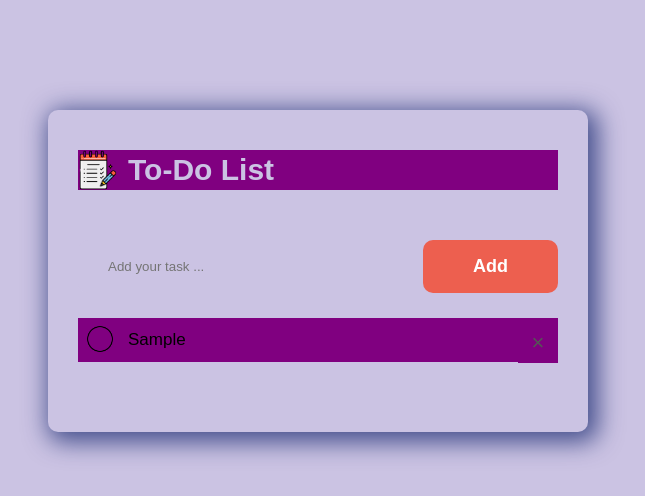
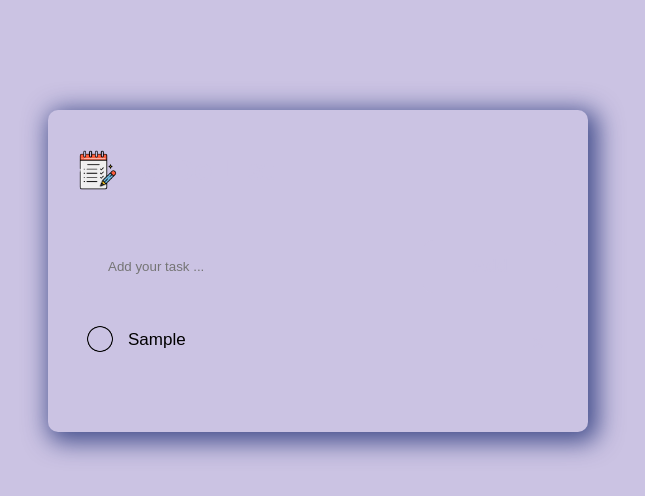
Before and after one commit to jaatlalit/mini-todo, a plain HTML site: page index.html in a window 1280 px wide. Both pictures are taken after typing "Sample" into the empty fields and a click on the button "Add". Shown: the whole page, without its empty margins (322-967 px from the left). Drawn offline with Linux system fonts and the light colour scheme.

Commit message:
Update style.css

```diff
--- a/style.css
+++ b/style.css
@@ -6,7 +6,7 @@
     padding: 0;
     font-family: 'Poppins', sans-serif;
     box-sizing: border-box;
-    background-color: purple;
+
 }
 
 
@@ -65,8 +65,8 @@ button {
     border: none;
     outline: none;
     padding: 16px 50px;
-    background: #ed5f4f;
-    color: #fff;
+    background: #CBC3E3;
+    color: #CBC3E3;
     font-size: 18px;
     font-weight: 600;
     cursor: pointer;
@@ -120,7 +120,7 @@ ul li span {
     width: 40px;
     height: 40px;
     font-size: 22px;
-    color: #555;
+    color: #CBC3E3;
     line-height: 40px;
     text-align: center;
 }
```
